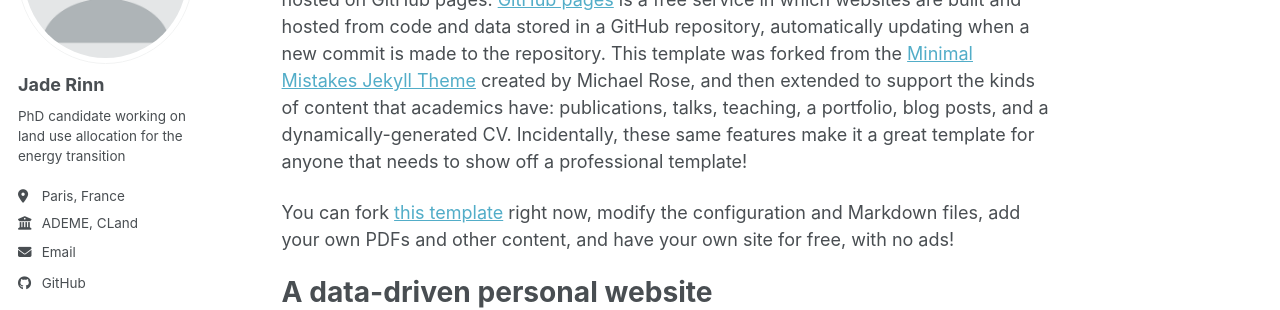
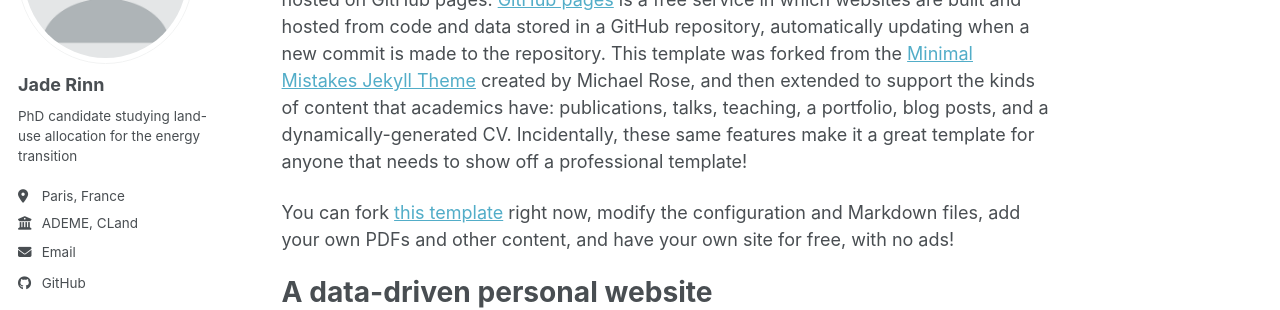
Before and after one commit to jaderinn/jaderinn.github.io, a Jekyll site: the page built from _pages/about.md, in a window 1280 px wide. Shown: the part 212-522 px from the top of the page. Built offline with Jekyll 4.4.1, drawn with Linux system fonts in a browser that asks for light colours; a style sheet for code colours, icons or effects is not loaded.

Commit message:
Update description and bio in _config.yml

```diff
--- a/_config.yml
+++ b/_config.yml
@@ -12,7 +12,7 @@ site_theme               : "default" # The available themes options are "default
 title                    : "Jade Rinn"
 title_separator          : "-"
 name                     : &name "Jade Rinn"
-description              : &description "PhD candidate in environmental economics at PSAE"   # Update this with a general description of your site, this is the default if not overridden by a page
+description              : &description "PhD candidate in environmental economics at Paris-Saclay Applied Economics (PSAE)"   # Update this with a general description of your site, this is the default if not overridden by a page
 url                      : https://jaderinn.github.io # The base hostname & protocol for your site e.g. "https://[your GitHub username].github.io",
                                                            # or if you already have some other page hosted on Github then use "https://[your GitHub username].github.io/[Your Repo Name]"
 baseurl                  : "" # the subpath of your site, e.g. "/blog"
@@ -26,7 +26,7 @@ author:
   avatar           : "profile.png"
   name             : "Jade Rinn"
   pronouns         : # example: "she/her"
-  bio              : "PhD candidate working on land use allocation for the energy transition"
+  bio              : "PhD candidate studying land-use allocation for the energy transition"
   location         : "Paris, France"
   employer         : "ADEME, CLand"
   uri              : # URL
```
